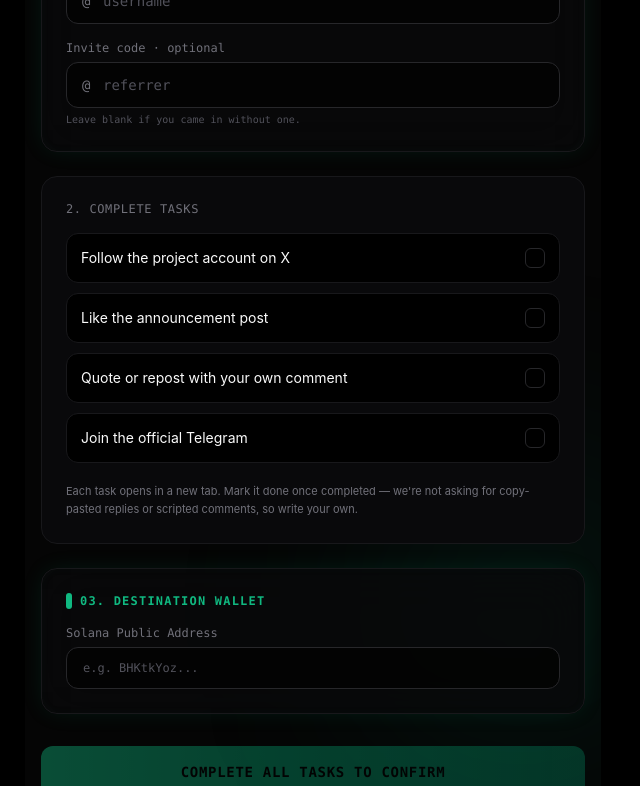
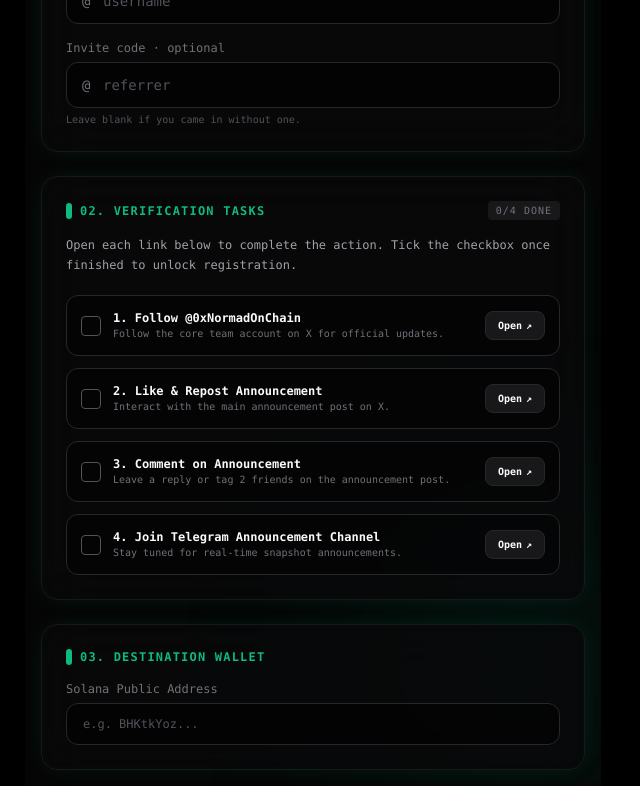
Before and after one commit to bigjaypablo/mint-relay, a React (Vite) app: page / in a window 1280 px wide. Shown: the part 663-1449 px from the top of the page, without its empty margins (327-967 px from the left). Built offline with nearby package versions, Linux system fonts and the light colour scheme; no server answers; the database is empty.

Commit message:
feat: link tasks to official post 2089831764428538099 and @0xNormadOnChain

```diff
--- a/src/components/TaskChecklist.jsx
+++ b/src/components/TaskChecklist.jsx
@@ -2,40 +2,96 @@ import React from 'react';
 
 export default function TaskChecklist({ tasks, toggleTask }) {
   const taskList = [
-    { key: 'follow', label: 'Follow the project account on X' },
-    { key: 'like', label: 'Like the announcement post' },
-    { key: 'repost', label: 'Quote or repost with your own comment' },
-    { key: 'telegram', label: 'Join the official Telegram' }
+    {
+      id: 'follow',
+      title: 'Follow @0xNormadOnChain',
+      description: 'Follow the core team account on X for official updates.',
+      url: 'https://x.com/0xNormadOnChain'
+    },
+    {
+      id: 'repost',
+      title: 'Like & Repost Announcement',
+      description: 'Interact with the main announcement post on X.',
+      url: 'https://x.com/i/status/2089831764428538099'
+    },
+    {
+      id: 'like',
+      title: 'Comment on Announcement',
+      description: 'Leave a reply or tag 2 friends on the announcement post.',
+      url: 'https://x.com/i/status/2089831764428538099'
+    },
+    {
+      id: 'telegram',
+      title: 'Join Telegram Announcement Channel',
+      description: 'Stay tuned for real-time snapshot announcements.',
+      url: 'https://t.me/MintRelay'
+    }
   ];
 
   return (
-    <section className="bg-[#09090B] border border-[#18181B] p-6 rounded-2xl space-y-4">
-      <h2 className="text-xs font-mono uppercase tracking-wider text-[#71717A]">2. Complete Tasks</h2>
-
-      <div className="space-y-2.5">
-        {taskList.map((task) => (
-          <div
-            key={task.key}
-            onClick={() => toggleTask(task.key)}
-            className="flex items-center justify-between p-3.5 rounded-xl border border-[#18181B] bg-black hover:border-[#27272A] cursor-pointer transition"
-          >
-            <span className="text-sm text-[#FAFAFA]">{task.label}</span>
-            <div className={`w-5 h-5 rounded-md border flex items-center justify-center transition ${
-              tasks[task.key] ? 'bg-[#FAFAFA] border-[#FAFAFA] text-black' : 'border-[#27272A] bg-transparent'
-            }`}>
-              {tasks[task.key] && (
-                <svg className="w-3.5 h-3.5 fill-current" viewBox="0 0 20 20">
-                  <path d="M0 11l2-2 5 5L18 3l2 2L7 18z"/>
-                </svg>
-              )}
-            </div>
-          </div>
-        ))}
+    <section className="bg-[#09090B]/80 border border-[#18181B] hover:border-[#10B981]/40 transition-all duration-300 p-6 rounded-2xl space-y-4 backdrop-blur-xl emerald-glow-box font-mono">
+      <div className="flex justify-between items-center">
+        <div className="flex items-center space-x-2">
+          <span className="w-1.5 h-4 bg-[#10B981] rounded-full"></span>
+          <h2 className="text-xs font-bold uppercase tracking-widest text-[#10B981]">02. Verification Tasks</h2>
+        </div>
+        <span className="text-[10px] text-[#71717A] uppercase tracking-widest px-2 py-0.5 rounded bg-[#18181B]">
+          {Object.values(tasks).filter(Boolean).length}/4 Done
+        </span>
       </div>
 
-      <p className="text-[11px] text-[#71717A] leading-relaxed pt-1">
-        Each task opens in a new tab. Mark it done once completed — we're not asking for copy-pasted replies or scripted comments, so write your own.
+      <p className="text-xs text-[#A1A1AA] leading-relaxed">
+        Open each link below to complete the action. Tick the checkbox once finished to unlock registration.
       </p>
+
+      <div className="space-y-3 pt-1">
+        {taskList.map((task, index) => {
+          const isDone = tasks[task.id];
+          return (
+            <div
+              key={task.id}
+              className={`p-3.5 rounded-xl border transition-all duration-200 flex items-center justify-between gap-3 ${
+                isDone
+                  ? 'bg-[#10B981]/10 border-[#10B981]/40 text-[#FAFAFA]'
+                  : 'bg-[#000000]/40 border-[#27272A] text-[#A1A1AA] hover:border-[#52525B]'
+              }`}
+            >
+              <div className="flex items-center space-x-3 overflow-hidden">
+                <button
+                  type="button"
+                  onClick={() => toggleTask(task.id)}
+                  className={`w-5 h-5 rounded flex items-center justify-center border transition-all shrink-0 cursor-pointer ${
+                    isDone
+                      ? 'bg-[#10B981] border-[#10B981] text-black font-extrabold'
+                      : 'border-[#52525B] hover:border-[#10B981]'
+                  }`}
+                >
+                  {isDone && '✓'}
+                </button>
+                <div className="truncate">
+                  <p className="text-xs font-bold text-[#FAFAFA] truncate">
+                    {index + 1}. {task.title}
+                  </p>
+                  <p className="text-[10px] text-[#71717A] truncate">{task.description}</p>
+                </div>
+              </div>
+
+              <a
+                href={task.url}
+                target="_blank"
+                rel="noopener noreferrer"
+                onClick={() => {
+                  if (!isDone) toggleTask(task.id);
+                }}
+                className="px-3 py-1.5 bg-[#18181B] hover:bg-[#27272A] border border-[#27272A] hover:border-[#10B981]/50 text-[#FAFAFA] text-[10px] font-bold rounded-lg transition-all shrink-0 flex items-center space-x-1"
+              >
+                <span>Open</span>
+                <span>↗</span>
+              </a>
+            </div>
+          );
+        })}
+      </div>
     </section>
   );
 }
```
